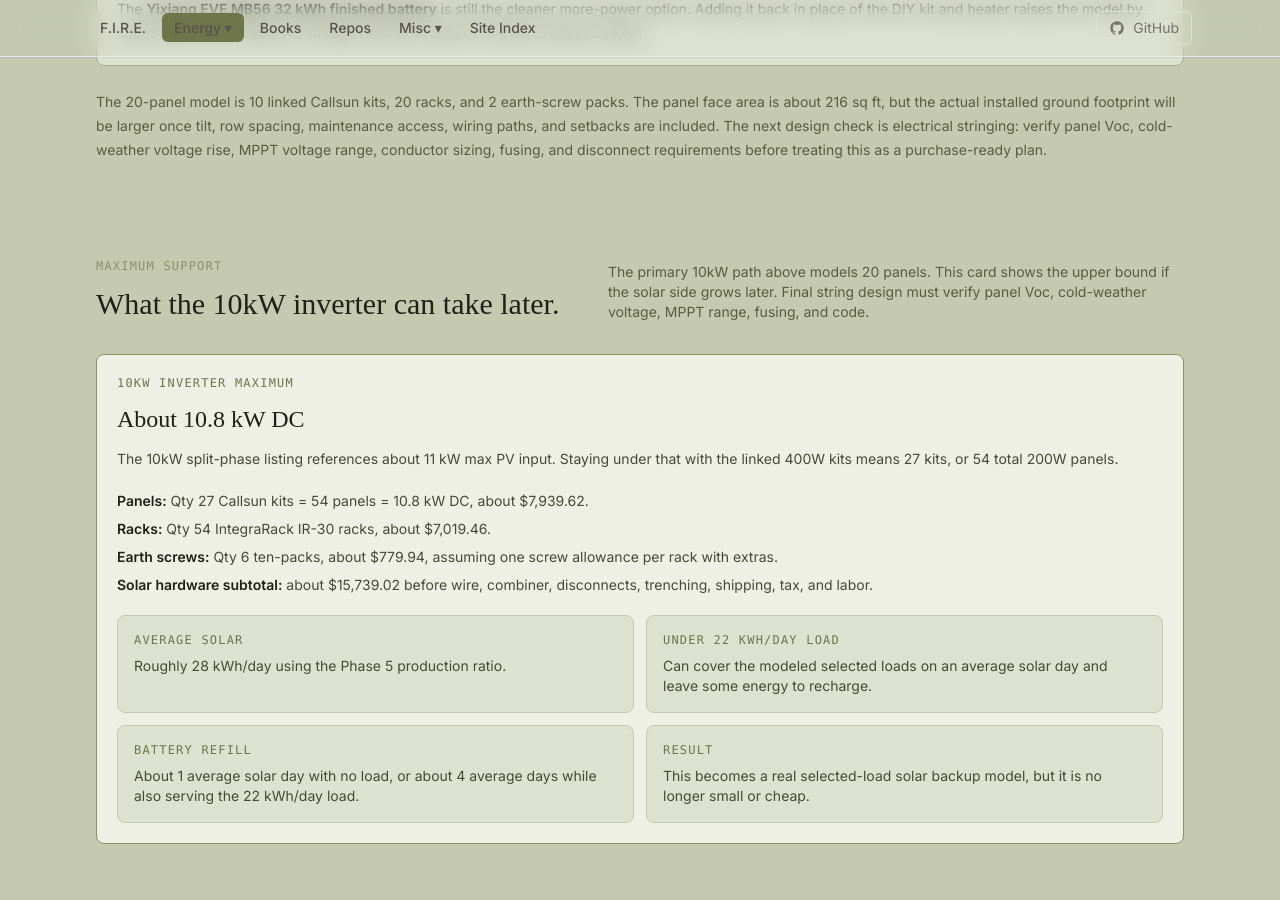
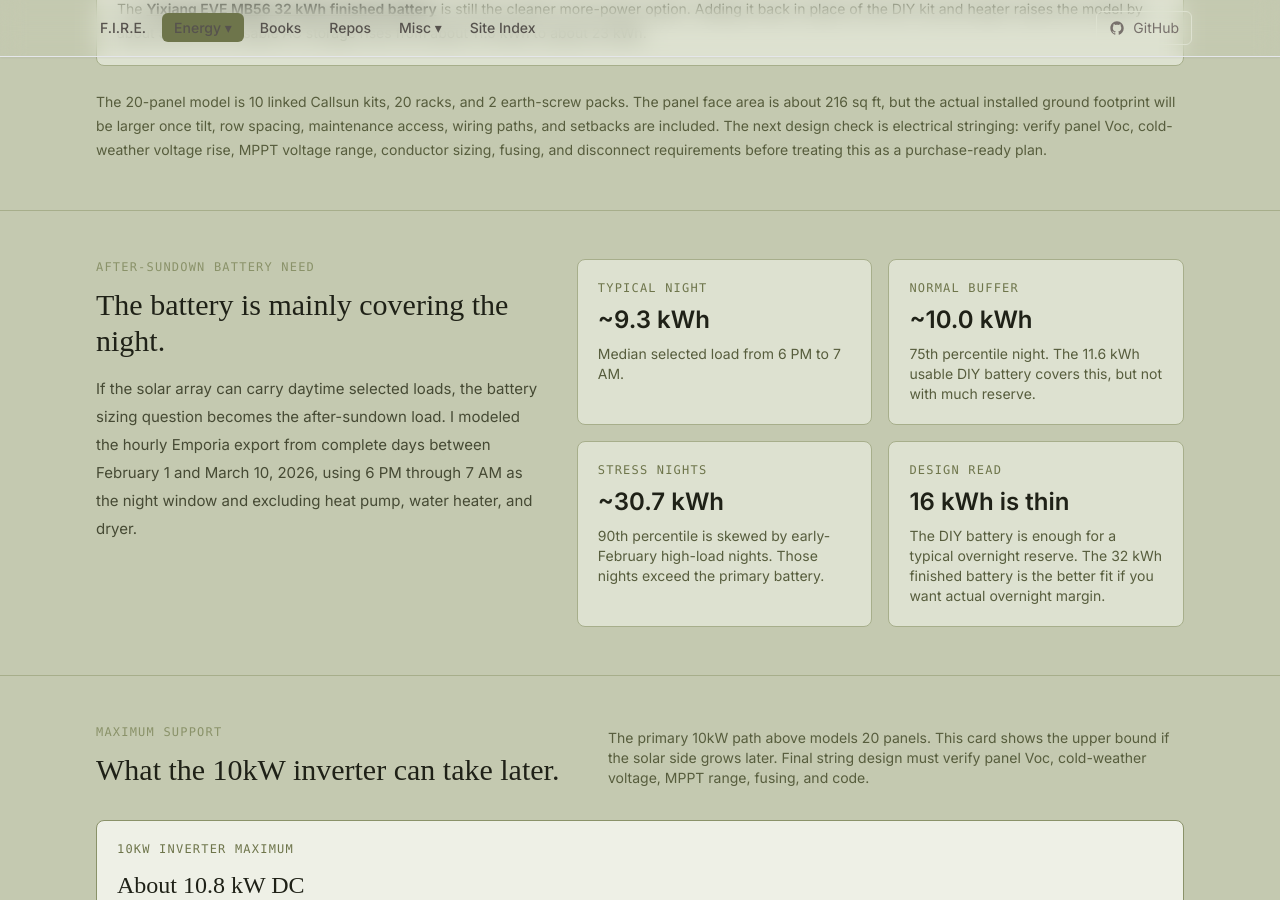
Before and after one commit to techmore/techmore.github.io, a Jekyll site: the page built from pages/energy-monitoring/will-prowse-2026.html, in a window 1280 px wide and 900 px high, scrolled down 3026 px. Built offline with Jekyll 4.4.1, drawn with Linux system fonts in a browser that asks for light colours; nearby versions of some CDN libraries; some web fonts are replaced.

Commit message:
Add after-sundown battery analysis

```diff
--- a/pages/energy-monitoring/will-prowse-2026.html
+++ b/pages/energy-monitoring/will-prowse-2026.html
@@ -242,6 +242,42 @@ title: Will Prowse 2026 - Techmore
     </div>
   </section>
 
+  <section class="bg-olive-200/70 border-y border-olive-400">
+    <div class="max-w-6xl mx-auto px-4 sm:px-6 lg:px-8 py-12">
+      <div class="grid gap-8 lg:grid-cols-[0.85fr_1.15fr]">
+        <div>
+          <p class="font-mono text-xs tracking-widest uppercase text-olive-500">After-sundown battery need</p>
+          <h2 class="mt-3 text-3xl text-olive-950">The battery is mainly covering the night.</h2>
+          <p class="mt-4 text-olive-800 leading-7">
+            If the solar array can carry daytime selected loads, the battery sizing question becomes the after-sundown load. I modeled the hourly Emporia export from complete days between February 1 and March 10, 2026, using 6 PM through 7 AM as the night window and excluding heat pump, water heater, and dryer.
+          </p>
+        </div>
+        <div class="grid gap-4 sm:grid-cols-2">
+          <div class="rounded-lg border border-olive-400 bg-olive-200 p-5">
+            <p class="font-mono text-xs tracking-widest uppercase text-olive-600">Typical night</p>
+            <p class="mt-2 text-2xl font-semibold text-olive-950">~9.3 kWh</p>
+            <p class="mt-2 text-sm text-olive-700">Median selected load from 6 PM to 7 AM.</p>
+          </div>
+          <div class="rounded-lg border border-olive-400 bg-olive-200 p-5">
+            <p class="font-mono text-xs tracking-widest uppercase text-olive-600">Normal buffer</p>
+            <p class="mt-2 text-2xl font-semibold text-olive-950">~10.0 kWh</p>
+            <p class="mt-2 text-sm text-olive-700">75th percentile night. The 11.6 kWh usable DIY battery covers this, but not with much reserve.</p>
+          </div>
+          <div class="rounded-lg border border-olive-400 bg-olive-200 p-5">
+            <p class="font-mono text-xs tracking-widest uppercase text-olive-600">Stress nights</p>
+            <p class="mt-2 text-2xl font-semibold text-olive-950">~30.7 kWh</p>
+            <p class="mt-2 text-sm text-olive-700">90th percentile is skewed by early-February high-load nights. Those nights exceed the primary battery.</p>
+          </div>
+          <div class="rounded-lg border border-olive-400 bg-olive-200 p-5">
+            <p class="font-mono text-xs tracking-widest uppercase text-olive-600">Design read</p>
+            <p class="mt-2 text-2xl font-semibold text-olive-950">16 kWh is thin</p>
+            <p class="mt-2 text-sm text-olive-700">The DIY battery is enough for a typical overnight reserve. The 32 kWh finished battery is the better fit if you want actual overnight margin.</p>
+          </div>
+        </div>
+      </div>
+    </div>
+  </section>
+
   <section class="max-w-6xl mx-auto px-4 sm:px-6 lg:px-8 py-12">
     <div class="flex flex-col gap-3 sm:flex-row sm:items-end sm:justify-between">
       <div>
```
